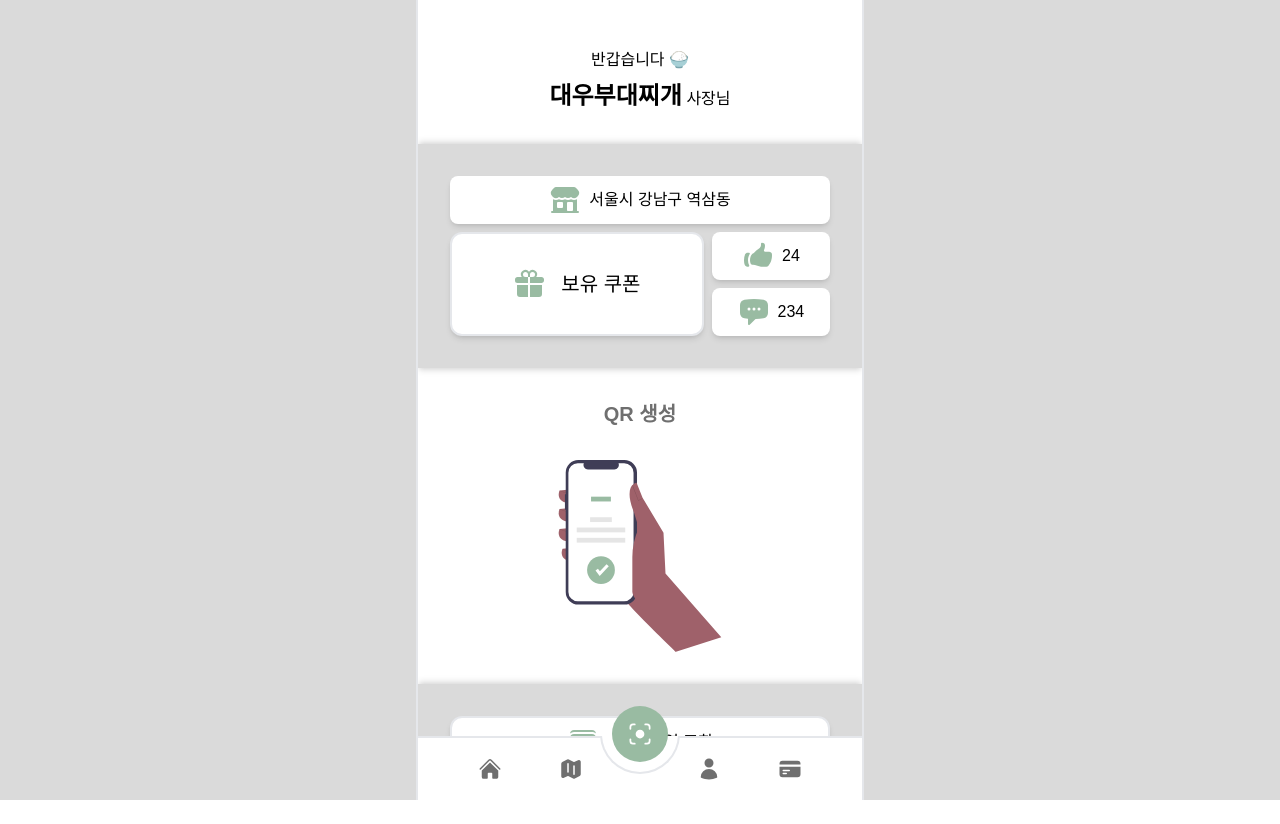
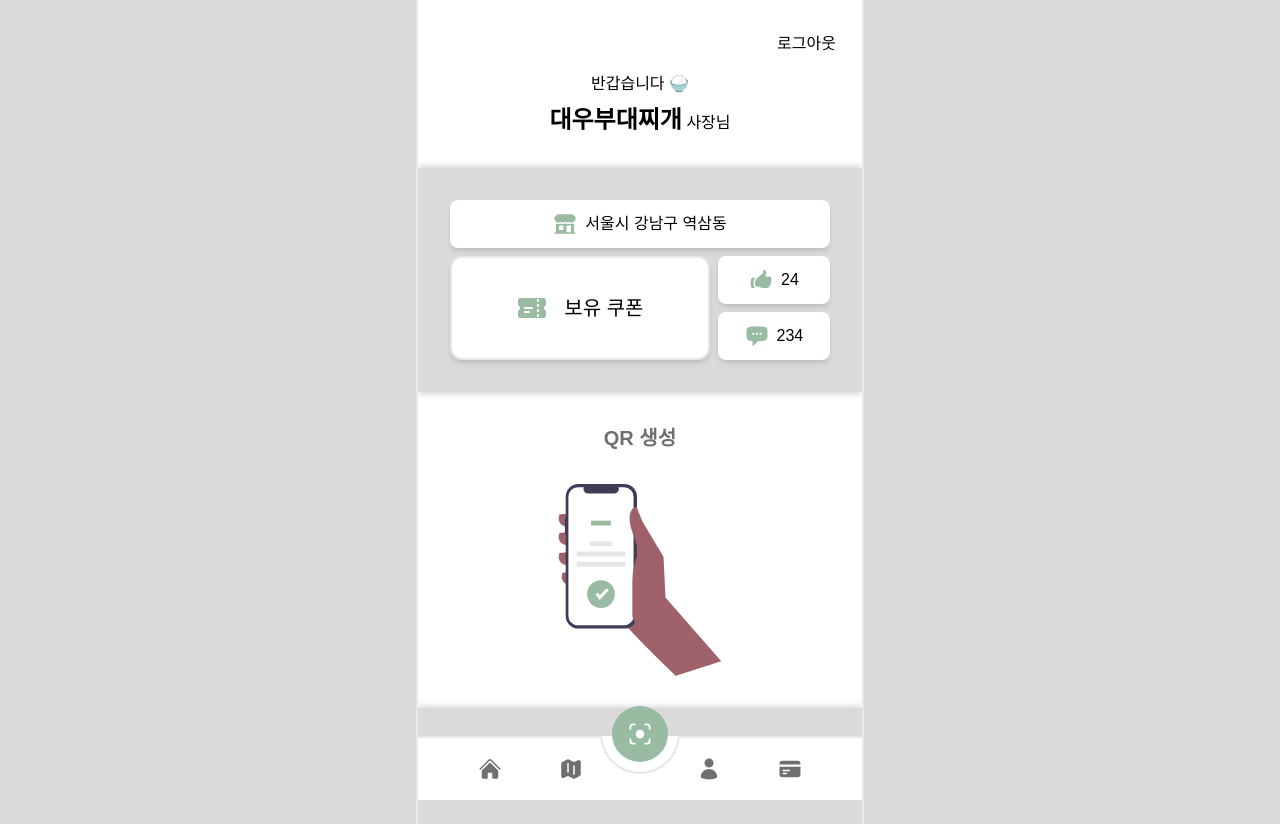
Before and after one commit to ys4512558/Olivepay, a React (Vite) app in the folder frontend/: page /franchise/home in a window 1280 px wide. Before the commit the page ends 800 px from the top, so only its background shows below. Built offline with nearby package versions, Linux system fonts and the light colour scheme; a web font is replaced by a local one.

Commit message:
:sparkles: Feat: 로그아웃 버튼 추가

```diff
--- a/frontend/src/pages/franchiser/MyStorePage.tsx
+++ b/frontend/src/pages/franchiser/MyStorePage.tsx
@@ -2,7 +2,7 @@ import { useNavigate } from 'react-router-dom';
 import { useAtom } from 'jotai';
 import { useQuery } from '@tanstack/react-query';
 
-import { Layout, NavigateBox, Loader } from '../../component/common';
+import { Layout, NavigateBox, Loader, Button } from '../../component/common';
 import { FranchiseInfo } from '../../component/franchise';
 import { franchiseAtom } from '../../atoms';
 import { getStoreInfo } from '../../api/franchiseApi';
@@ -11,8 +11,8 @@ import {
   BuildingStorefrontIcon,
   HandThumbUpIcon,
   ChatBubbleLeftEllipsisIcon,
-  GiftIcon,
   WalletIcon,
+  TicketIcon,
 } from '@heroicons/react/24/solid';
 
 const MyStorePage = () => {
@@ -34,11 +34,21 @@ const MyStorePage = () => {
 
   // if (error) return <div>상점 정보 로딩 실패</div>;
 
+  const handleLogout = () => {
+    localStorage.clear();
+  };
+
   return (
     <Layout>
-      <header className="pb-8 text-center">
+      <header className="pb-8 text-end">
+        <Button
+          className="mt-8"
+          variant="text"
+          label="로그아웃"
+          onClick={handleLogout}
+        />
         <FranchiseInfo
-          className="mt-12"
+          className="mt-4 text-center"
           franchiseName={store.franchiseName}
           category={store.category}
         />
@@ -52,24 +62,24 @@ const MyStorePage = () => {
           }}
         >
           <div className="flex h-12 items-center justify-center gap-2 rounded-lg bg-white shadow-md">
-            <BuildingStorefrontIcon className="size-8 text-PRIMARY" />
+            <BuildingStorefrontIcon className="size-6 text-PRIMARY" />
             {store.address}
           </div>
           <div className="mt-2 flex gap-2">
             <NavigateBox
               className="h-26 flex-grow-[3] bg-white"
               path="/franchise/coupon"
-              icon={<GiftIcon className="size-8 text-PRIMARY" />}
+              icon={<TicketIcon className="size-8 text-PRIMARY" />}
               text="보유 쿠폰"
               bigger={true}
             />
             <div className="flex flex-grow flex-col gap-2">
               <div className="flex h-12 items-center justify-center gap-2 rounded-lg bg-white p-2 shadow-md">
-                <HandThumbUpIcon className="size-8 text-PRIMARY" />
+                <HandThumbUpIcon className="size-6 text-PRIMARY" />
                 {store.likes}
               </div>
               <div className="flex h-12 items-center justify-center gap-2 rounded-lg bg-white p-2 shadow-md">
-                <ChatBubbleLeftEllipsisIcon className="size-8 text-PRIMARY" />
+                <ChatBubbleLeftEllipsisIcon className="size-6 text-PRIMARY" />
                 {store.reviews}
               </div>
             </div>
```
